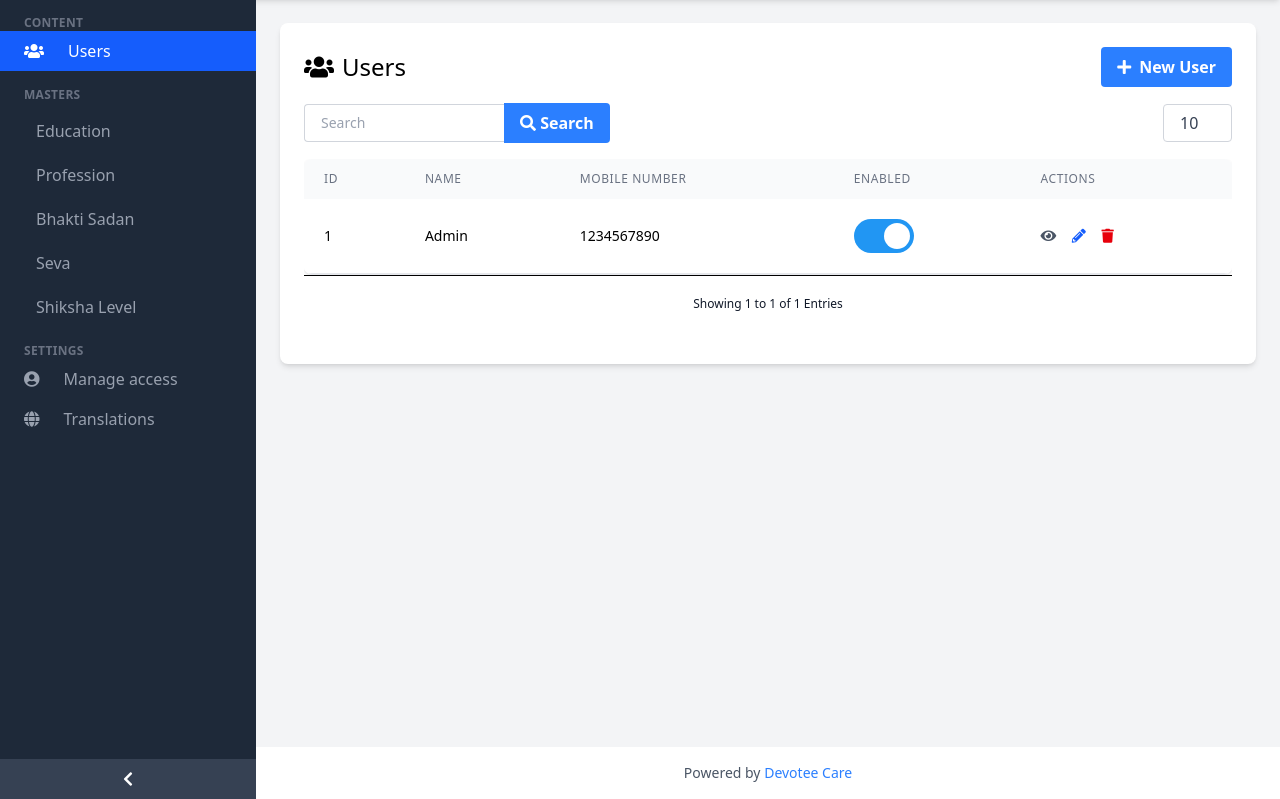
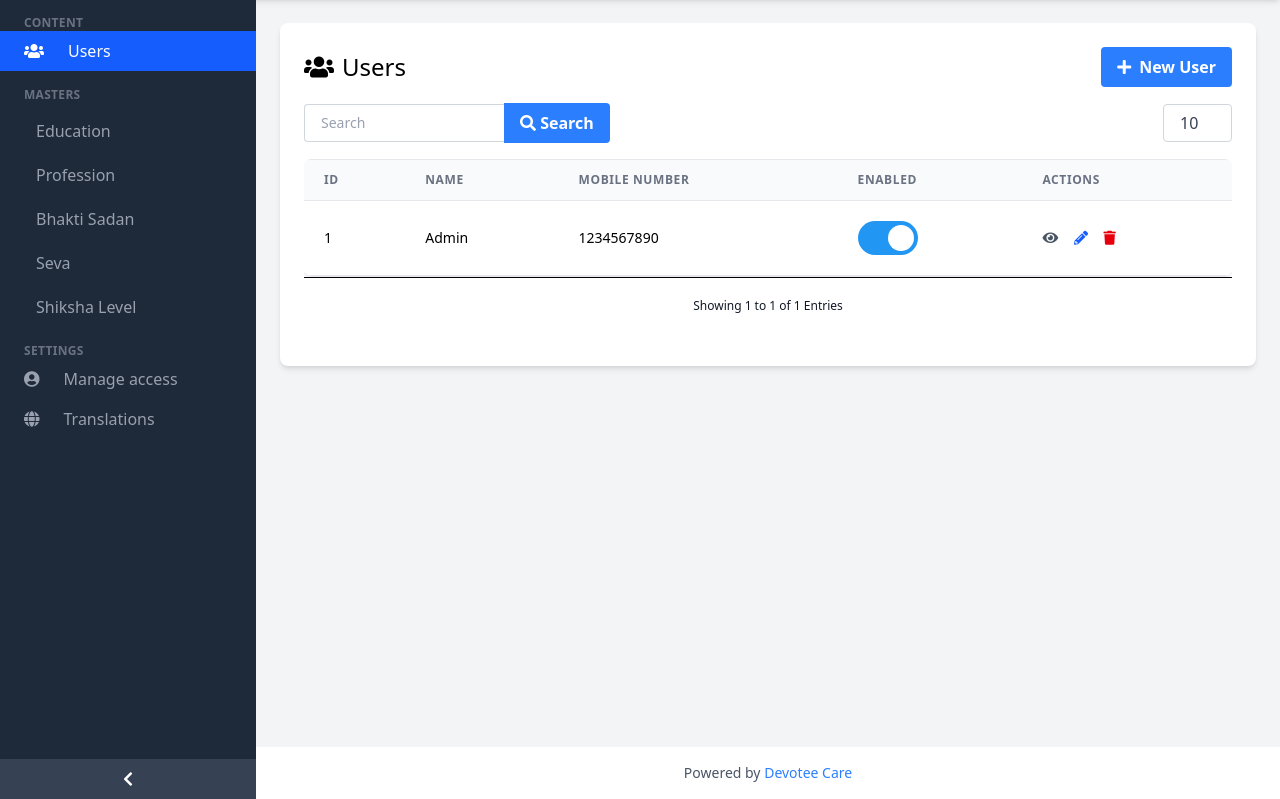
Before and after one commit to aryashreep/devotee-care, a Laravel app: page /users in a window 1280 px wide. Shown: the part 97-896 px from the top of the page. Run offline with Laravel 12, Linux system fonts and the light colour scheme; a user stored in the database is signed in; data comes from the database, SQL or seed files in the repository; style sheets or scripts are compiled from the project's sources.

Commit message:
fix: Refine table header styling
This commit addresses the following issues:
- The table header now has both a top and a bottom border.
- The text within the table header cells is now bold.

```diff
--- a/resources/views/users/index.blade.php
+++ b/resources/views/users/index.blade.php
@@ -37,11 +37,11 @@
                 <table class="min-w-full leading-normal">
                     <thead class="bg-gray-50">
                         <tr>
-                            <th scope="col" class="px-5 py-3 text-left text-xs font-medium text-gray-500 uppercase tracking-wider">ID</th>
-                            <th scope="col" class="px-5 py-3 text-left text-xs font-medium text-gray-500 uppercase tracking-wider">Name</th>
-                            <th scope="col" class="px-5 py-3 text-left text-xs font-medium text-gray-500 uppercase tracking-wider">Mobile Number</th>
-                            <th scope="col" class="px-5 py-3 text-left text-xs font-medium text-gray-500 uppercase tracking-wider">Enabled</th>
-                            <th scope="col" class="px-5 py-3 text-left text-xs font-medium text-gray-500 uppercase tracking-wider">Actions</th>
+                            <th scope="col" class="px-5 py-3 border-t border-b border-gray-200 text-left text-xs font-bold text-gray-500 uppercase tracking-wider">ID</th>
+                            <th scope="col" class="px-5 py-3 border-t border-b border-gray-200 text-left text-xs font-bold text-gray-500 uppercase tracking-wider">Name</th>
+                            <th scope="col" class="px-5 py-3 border-t border-b border-gray-200 text-left text-xs font-bold text-gray-500 uppercase tracking-wider">Mobile Number</th>
+                            <th scope="col" class="px-5 py-3 border-t border-b border-gray-200 text-left text-xs font-bold text-gray-500 uppercase tracking-wider">Enabled</th>
+                            <th scope="col" class="px-5 py-3 border-t border-b border-gray-200 text-left text-xs font-bold text-gray-500 uppercase tracking-wider">Actions</th>
                         </tr>
                     </thead>
                     <tbody class="bg-white">
```
